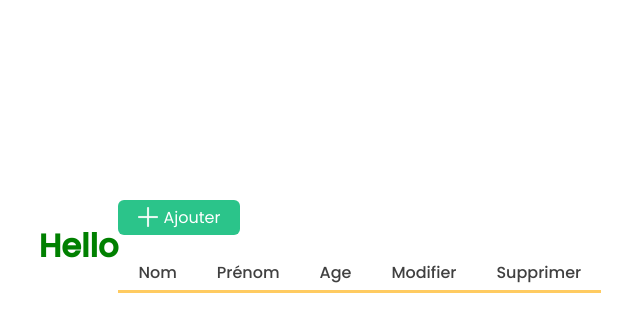
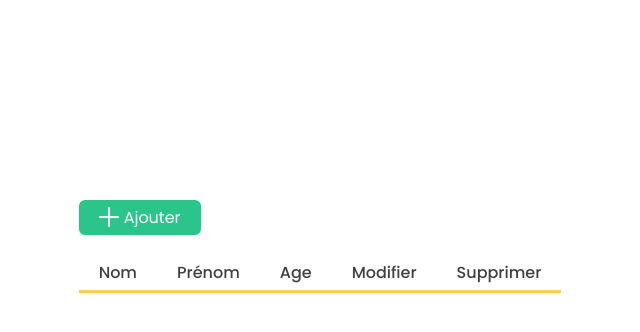
Before and after one commit to imhedhebi/partielPHP, a PHP site: page / in a window 1280 px wide. Shown: the part 154-486 px from the top of the page, without its empty margins (320-960 px from the left). Run offline with PHP 8.4, Linux system fonts and the light colour scheme; lists and menus that the app fills with data are empty.

Commit message:
cestlamerde

```diff
--- a/index.php
+++ b/index.php
@@ -11,9 +11,6 @@
 
 <body>
 
-    <div class="title">
-        <h1>Hello</h1>
-    </div>
     <div class="container">
         <a href="ajouter.php" class="Btn_add"> <img src="images/plus.png"> Ajouter</a>
 
@@ -27,9 +24,6 @@
             </tr>
         </table>
 
-
-
-
     </div>
 </body>
 
```
